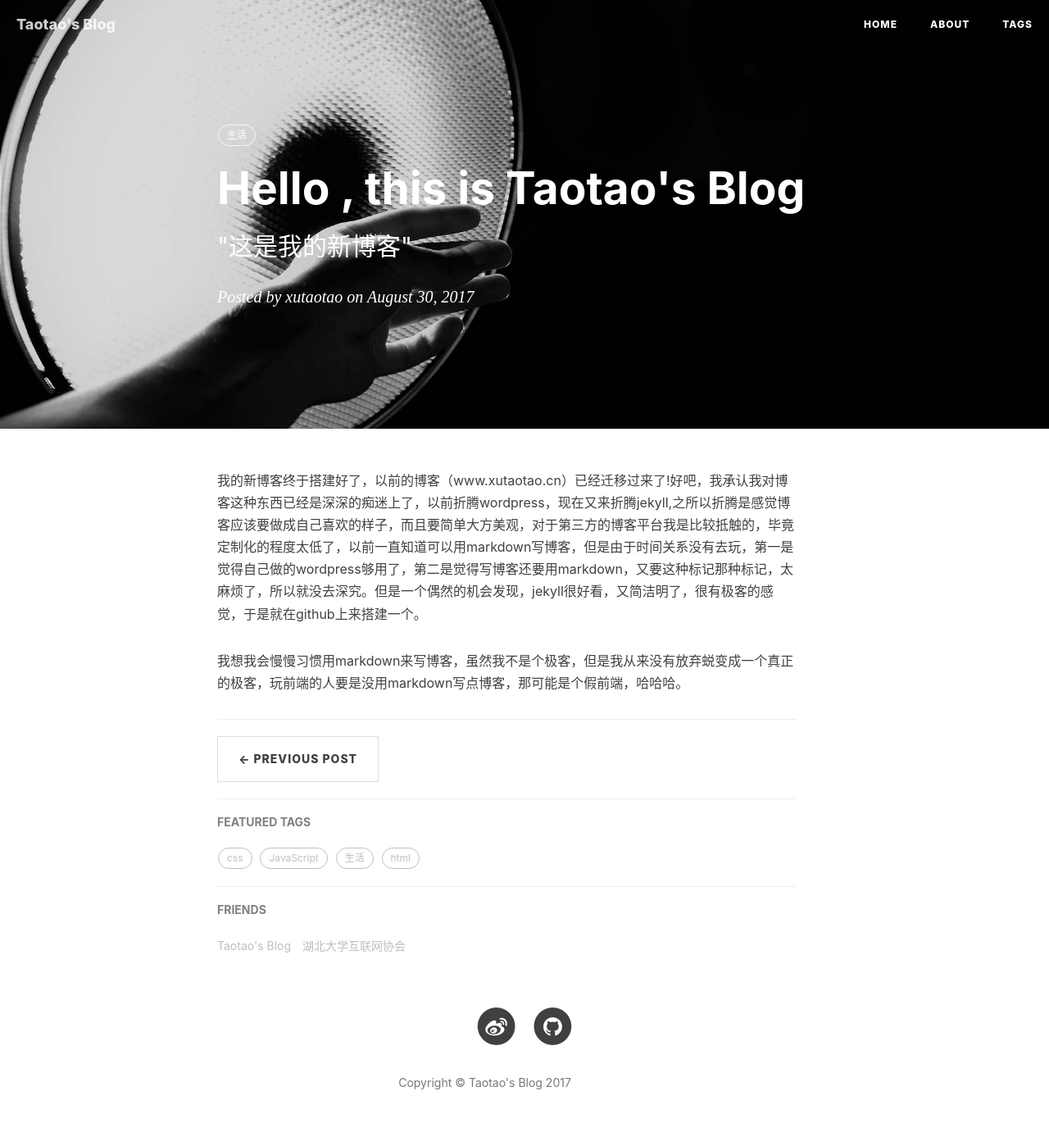
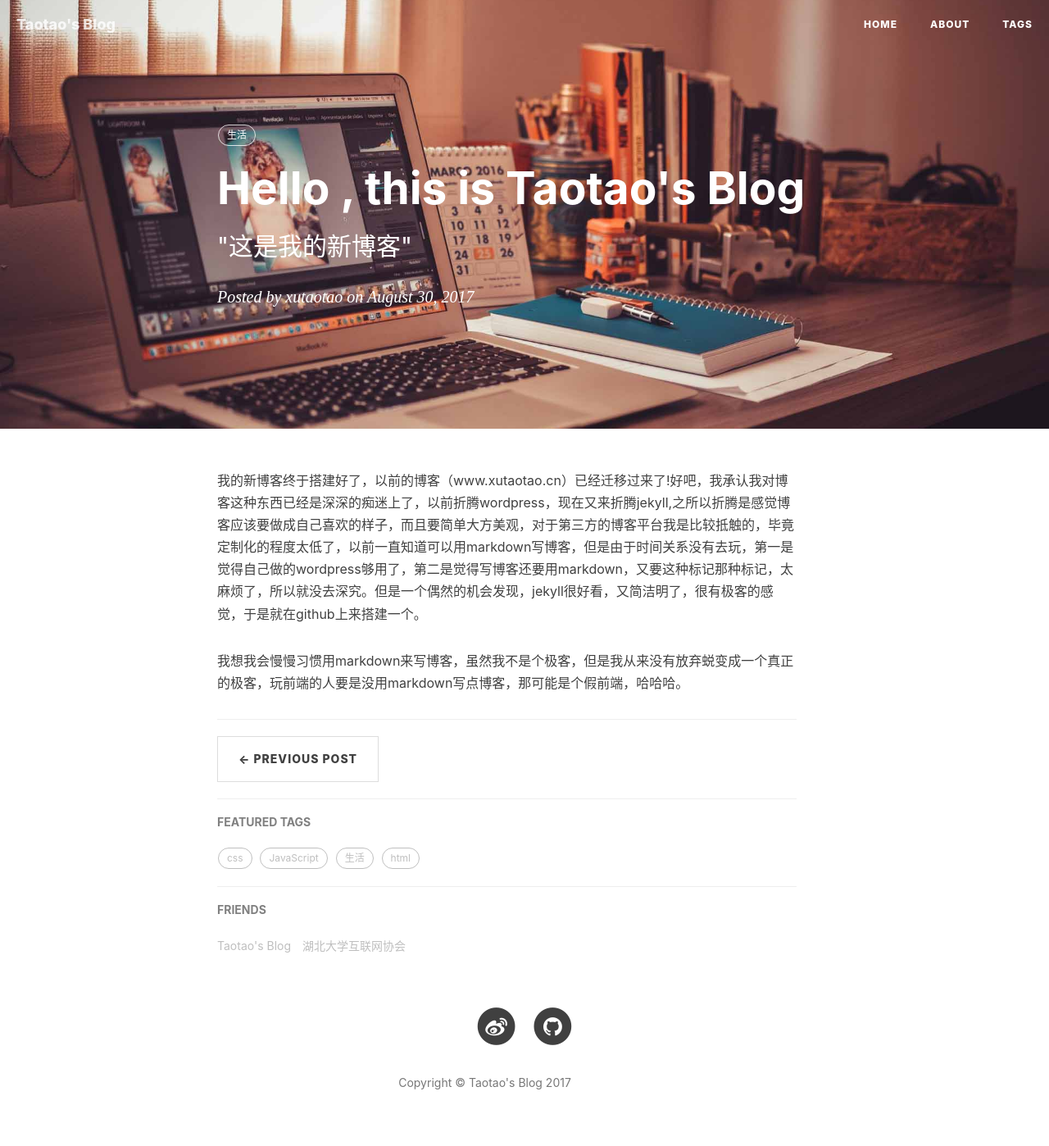
Before and after one commit to Xutaotaotao/Xutaotaotao.github.io, a Jekyll site: the page built from _posts/2017-08-30-Hello.md, in a window 1280 px wide. Shown: the whole page at 82% size. Built offline with Jekyll 4.4.1, drawn with Linux system fonts in a browser that asks for light colours; comment, search, counter and statistics services are not loaded; grey boxes are pictures that could not be loaded.

Commit message:
Signed-off-by: xutaotaotao <xutaotao1108@outlook.com>

```diff
--- a/_posts/2017-08-30-Hello.md
+++ b/_posts/2017-08-30-Hello.md
@@ -4,6 +4,7 @@ title:      "Hello , this is Taotao's Blog"
 subtitle:   " \"这是我的新博客\""
 date:       2017-08-30 19:51:00
 author:     "xutaotao"
+header-img: "img/post-bg-2017-8-30.jpg"
 tags:
     - 生活
 ---
```
Also changed, not shown: img/post-bg-2017-8-30.jpeg (deleted).
